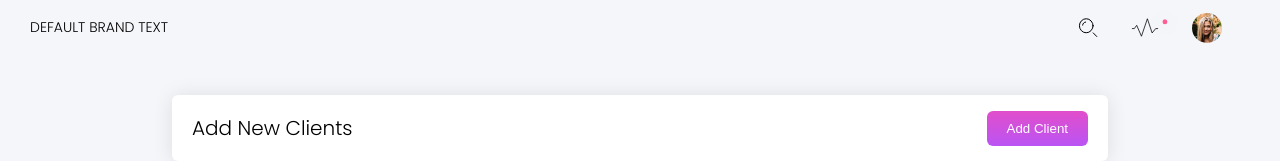
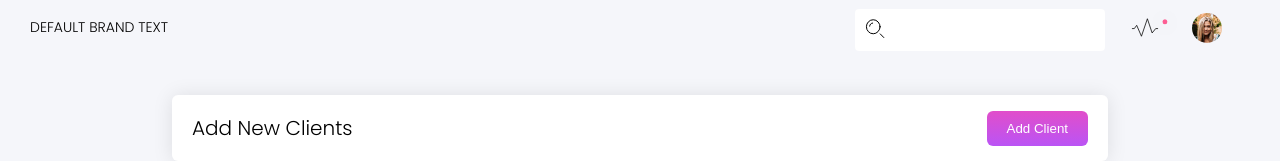
Before and after one commit to afraz-malik/optimiz-agents, a React (Create React App) app: page / in a window 1280 px wide. Both pictures are taken after a click on the picture 1087 px from the left and 27 px from the top of the page. Shown: the top 161 px of the page. Built offline with nearby package versions, Linux system fonts and the light colour scheme.

Commit message:
Initializing

```diff
--- a/src/components/Navbar/Navbar.jsx
+++ b/src/components/Navbar/Navbar.jsx
@@ -1,7 +1,45 @@
-import React from 'react'
+import React, { useState } from 'react'
 import NavbarCss from './Navbar.module.scss'
 
 const Navbar = () => {
+  const [nav, setNav] = useState({
+    search: false,
+    notification: false,
+    profile: false,
+  })
+  const toggleNav = (value) => {
+    if (value === 'notification') {
+      setNav({
+        ...nav,
+        notification: !nav.notification,
+      })
+    }
+    if (value === 'search') {
+      document.getElementById('input').style.display = 'block'
+      document.getElementById('input').focus()
+      setNav({
+        ...nav,
+        search: !nav.search,
+      })
+    }
+    if (value === 'closesearch') {
+      if (document.getElementById('input').value === '') {
+        document.getElementById('input').style.display = 'none'
+        console.log()
+        setNav({
+          ...nav,
+          search: !nav.search,
+        })
+      }
+    }
+    if (value === 'profile') {
+      setNav({
+        ...nav,
+        profile: !nav.profile,
+      })
+    }
+  }
+
   return (
     <div className={NavbarCss.navbar}>
       <div className={NavbarCss.leftnav}>
@@ -9,16 +47,41 @@ const Navbar = () => {
       </div>
       <div className={NavbarCss.rightnav}>
         <div className={NavbarCss.search}>
-          <img alt="" src="images/search.svg " />
+          <img
+            alt=""
+            src="images/search.svg "
+            onClick={() => toggleNav('search')}
+            style={nav.search ? { display: 'none' } : { display: 'block' }}
+          />
+          <input
+            type="text"
+            id="input"
+            onBlur={() => toggleNav('closesearch')}
+          />
         </div>
         <div className={NavbarCss.notification}>
-          <img alt="" src="images/notification.svg" />
+          <img
+            className={NavbarCss.notificationimg}
+            alt=""
+            src="images/notification.svg"
+            onClick={() => toggleNav('notification')}
+            onBlur={() => toggleNav('notification')}
+          />
           <img className={NavbarCss.dot} alt="" src="images/dot.svg" />
+          <div
+            className={NavbarCss.notificationBoxmodel}
+            style={
+              nav.notification ? { display: 'block' } : { display: 'none' }
+            }
+          >
+            <h2>No New Notification</h2>
+          </div>
         </div>
         <div className={NavbarCss.anime}>
           <img alt="" src="images/anime.png" />
         </div>
       </div>
+      {/* Their Box Models */}
     </div>
   )
 }
--- a/src/components/Navbar/Navbar.module.scss
+++ b/src/components/Navbar/Navbar.module.scss
@@ -27,9 +27,40 @@ body {
       width: 20px;
       height: 20px;
       cursor: pointer;
+      display: flex;
+      // left: 10;
       img {
-        width: 100%;
+        position: absolute;
+        width: 20px;
+        height: 20px;
         height: auto;
+        z-index: 6;
+      }
+
+      input {
+        position: absolute;
+        right: 175px;
+        display: none;
+        /* width: 100%; */
+        top: 9px;
+        width: 150px;
+        box-sizing: border-box;
+        border: none;
+        outline: none;
+        border-radius: 4px;
+        font-size: 16px;
+        background-color: white;
+        background-image: url('search.svg');
+        background-position: 10px 10px;
+        background-repeat: no-repeat;
+
+        padding: 12px 20px 12px 40px;
+        // padding: 12px 0 0 40px;
+        -webkit-transition: width 0.4s ease-in-out;
+        transition: width 0.4s ease-in-out;
+        &:focus {
+          width: 250px;
+        }
       }
     }
     .notification {
@@ -37,7 +68,6 @@ body {
       justify-content: space-around;
       position: relative;
       //   width: 70px;
-      cursor: pointer;
 
       height: 35px;
       img {
@@ -50,6 +80,9 @@ body {
         right: 0;
         left: 20px;
       }
+      .notificationimg {
+        cursor: pointer;
+      }
     }
     .anime {
       width: 30px;
@@ -61,6 +94,24 @@ body {
         height: auto;
         border-radius: 50%;
       }
+    }
+  }
+  .notificationBoxmodel {
+    position: absolute;
+    top: 35px;
+    right: 5px;
+    height: 226px;
+    width: 250px;
+    box-shadow: 0px 1px 20px rgb(0 0 0 / 10%);
+    background-color: white;
+    h2 {
+      font-family: Poppins;
+      // padding: 10px 0px;
+      text-align: center;
+      height: 50px;
+      font-style: normal;
+      font-weight: 500;
+      font-size: 13px;
     }
   }
 }
```
Also changed, not shown: src/components/Navbar/search.svg (added).
